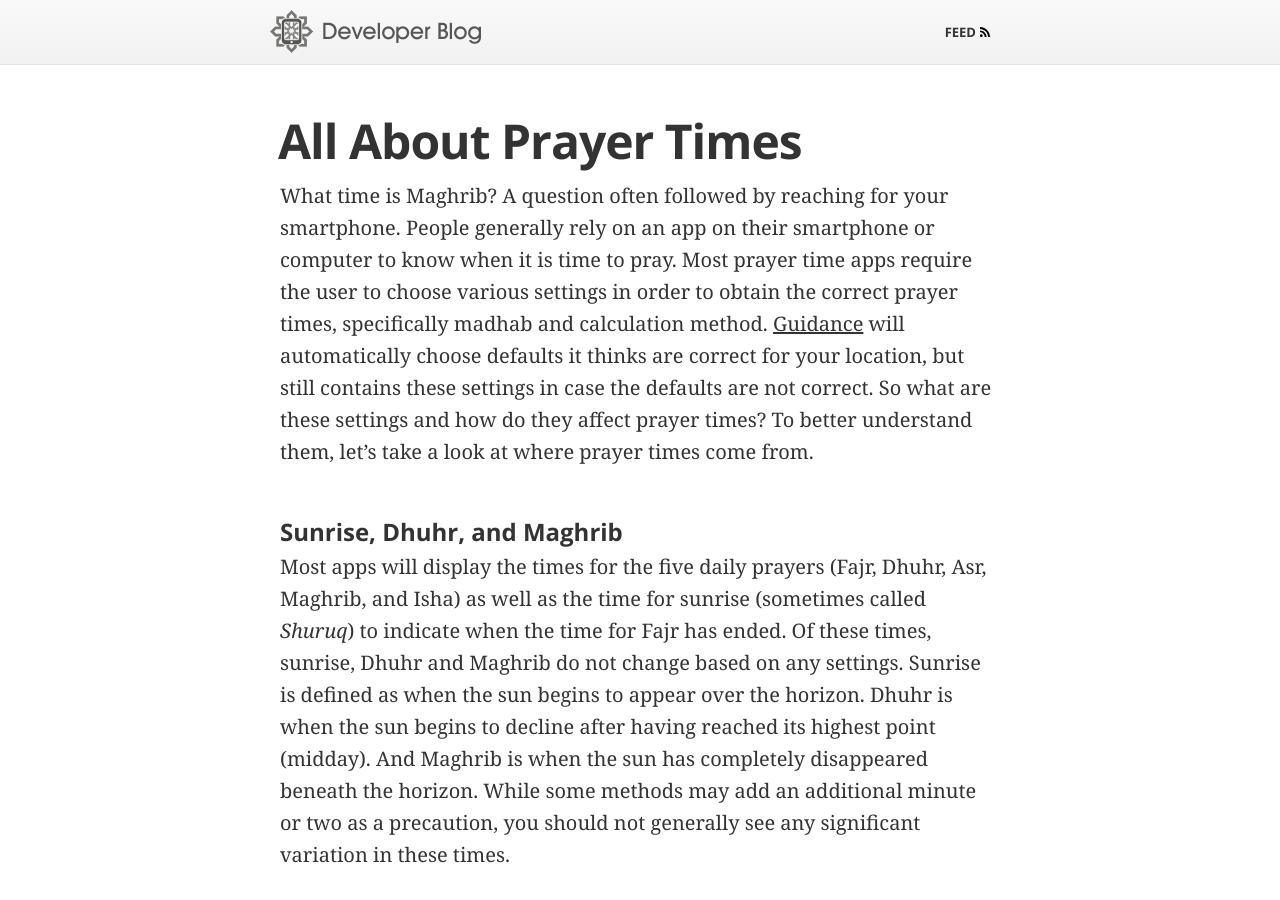
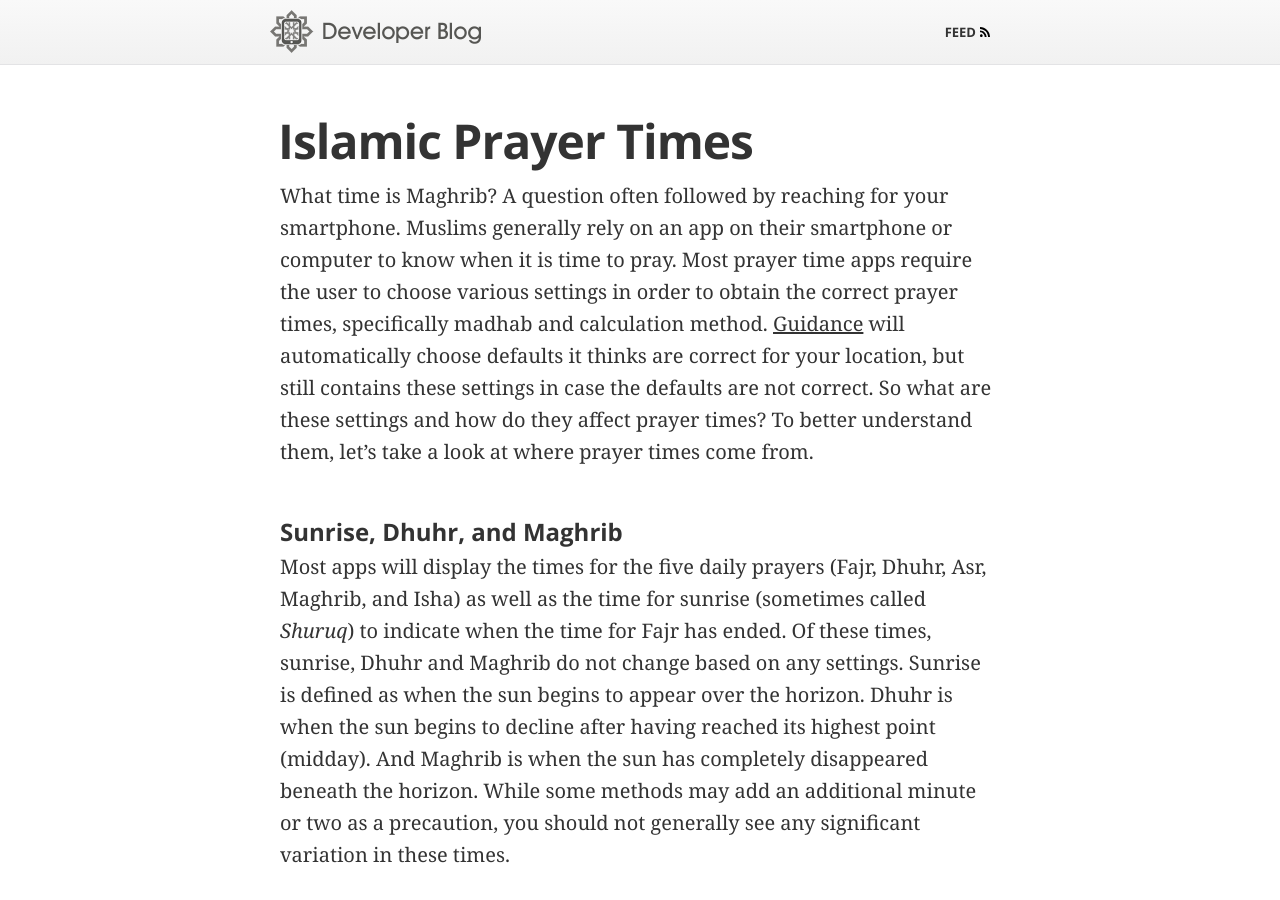
Before and after one commit to batoulapps/batoulapps.github.io, a Jekyll site: the page built from _posts/2014-09-15-calculating-prayer-times.md, in a window 1280 px wide and 900 px high. Built offline with Jekyll 4.4.1, drawn with Linux system fonts in a browser that asks for light colours; some web fonts are replaced.

Commit message:
slight wording change

```diff
--- a/_posts/2014-09-15-calculating-prayer-times.md
+++ b/_posts/2014-09-15-calculating-prayer-times.md
@@ -1,11 +1,11 @@
 ---
 layout: post
-title: All About Prayer Times
+title: Islamic Prayer Times
 author: ameir
 ---
 
 What time is Maghrib? A question often followed by reaching for your smartphone.
-People generally rely on an app on their smartphone or computer to know when it
+Muslims generally rely on an app on their smartphone or computer to know when it
 is time to pray. Most prayer time apps require the user to choose various
 settings in order to obtain the correct prayer times, specifically madhab and
 calculation method. [Guidance](http://guidanceapp.com/) will automatically
```
